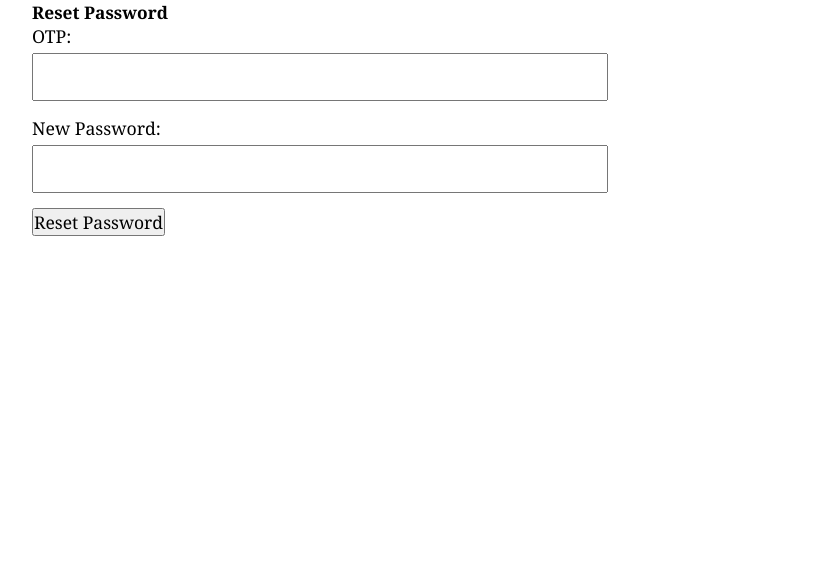
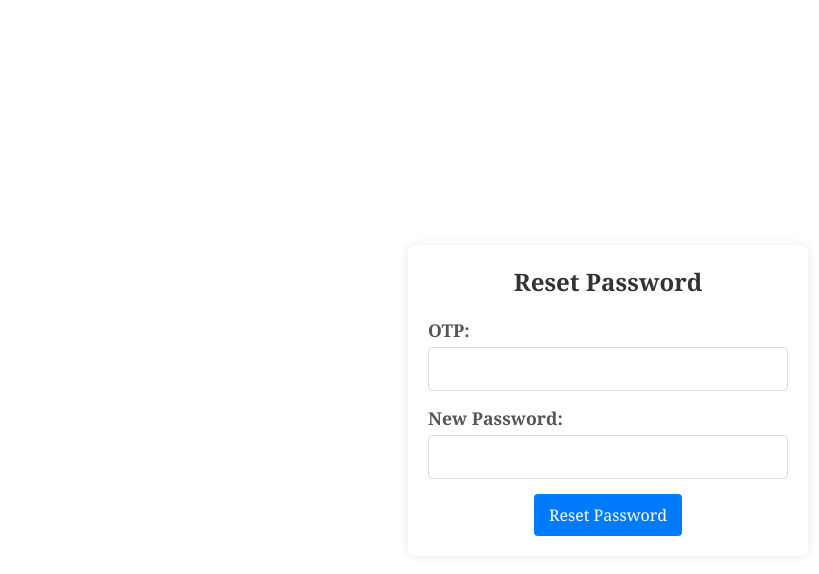
Before and after one commit to sharptechpriyachowdhary/SharptechUI, a React (Create React App) app in the folder SharpTech/: page /ResetPassword/1 in a window 1280 px wide. Shown: the top 574 px of the page, without its empty margins (32-851 px from the left). Built offline with nearby package versions, Linux system fonts and the light colour scheme.

Commit message:
CSS done for forget and rest password

```diff
--- a/SharpTech/src/implements/ForgetPassowrd/ForgetPassword.css
+++ b/SharpTech/src/implements/ForgetPassowrd/ForgetPassword.css
@@ -0,0 +1,69 @@
+
+.forgot-password-container {
+    display: flex;
+    justify-content: center;
+    align-items: center;
+    height: 100vh;
+  }
+  .forgot-password-box {
+    background-color: #ffffff;
+    padding: 20px;
+    border-radius: 8px;
+    box-shadow: 0 0 10px rgba(0, 0, 0, 0.1);
+    max-width: 400px;
+    width: 100%;
+    text-align: center;
+  }
+  .forgot-password-heading {
+    margin-bottom: 20px;
+    font-size: 24px;
+    color: #1a0f0f;
+  }
+
+  .forget-password-input-group label {
+    display: block;
+    margin-bottom: 5px;
+    font-weight: bold;
+    color: #0e0d0d;
+    text-align: left;
+  }
+
+  /* Styling the form input field */
+  .forget-password-input-group input {
+    width: 100%;
+    padding: 10px;
+    border: 1px solid #ddd;
+    border-radius: 4px;
+    font-size: 16px;
+  }
+
+  /* Styling the submit button */
+  .forgot-password-box button[type="submit"] {
+    background-color: #007bff;
+    color: white;
+    padding: 10px 15px;
+    border: none;
+    border-radius: 4px;
+    cursor: pointer;
+    font-size: 16px;
+    transition: background-color 0.3s ease;
+  }
+
+  /* Hover effect for submit button */
+  .forgot-password-box button[type="submit"]:hover {
+    background-color: #0056b3;
+  }
+
+  /* Styling the success message */
+  .forget-success-message {
+    color: #28a745;
+    margin-top: 15px;
+    font-size: 14px;
+  }
+
+  /* Styling the error message */
+  .forget-error-message {
+    color: #dc3545;
+    margin-top: 15px;
+    font-size: 14px;
+  }
--- a/SharpTech/src/implements/ForgetPassowrd/ForgetPassword.js
+++ b/SharpTech/src/implements/ForgetPassowrd/ForgetPassword.js
@@ -27,9 +27,11 @@ const ForgetPassword = () => {
   return (
     <div className="forgot-password-container">
       <div className="forgot-password-box">
-        <h1>Forgot Password</h1>
+        <h1 className='forgot-password-heading'>Forgot Password</h1>
+        <p>Enter your email address, and we will send an OTP which you can use to reset your password. </p>
+        <br/>
         <form onSubmit={handleSubmit}>
-          <div className="input-group">
+          <div className="forget-password-input-group">
             <label>Email:</label>
             <input
               type="email"
@@ -38,10 +40,11 @@ const ForgetPassword = () => {
               required
             />
           </div>
-          <button type="submit">Submit</button>
+          <br/>
+          <button type="submit">Get OTP</button>
         </form>
-        {message && <p className="success-message">{message}</p>}
-        {error && <p className="error-message">{error}</p>}
+        {message && <p className="forget-success-message">{message}</p>}
+        {error && <p className="forget-error-message">{error}</p>}
       </div>
     </div>
   );
--- a/SharpTech/src/implements/ResetPassword/ResetPassword.css
+++ b/SharpTech/src/implements/ResetPassword/ResetPassword.css
@@ -0,0 +1,79 @@
+/* Styling the reset password container */
+.reset-password-container {
+    display: flex;
+    justify-content: center;
+    align-items: center;
+    height: 100vh;
+  }
+
+  /* Styling the reset password box */
+  .reset-password-box {
+    background-color: #ffffff;
+    padding: 20px;
+    border-radius: 8px;
+    box-shadow: 0 0 10px rgba(0, 0, 0, 0.1);
+    max-width: 400px;
+    width: 100%;
+    text-align: center;
+  }
+
+  /* Styling the reset password heading */
+  .reset-password-box h1 {
+    margin-bottom: 20px;
+    font-size: 24px;
+    color: #333;
+  }
+
+  /* Styling the form input group */
+  .reset-password-input-group {
+    margin-bottom: 15px;
+    text-align: left;
+  }
+
+  /* Styling the form label */
+  .reset-password-input-group label {
+    display: block;
+    margin-bottom: 5px;
+    font-weight: bold;
+    color: #555;
+  }
+
+  /* Styling the form input field */
+  .reset-password-input-group input {
+    width: 100%;
+    padding: 10px;
+    border: 1px solid #ddd;
+    border-radius: 4px;
+    font-size: 16px;
+  }
+
+  /* Styling the submit button */
+  .reset-password-box button[type="submit"] {
+    background-color: #007bff;
+    color: white;
+    padding: 10px 15px;
+    border: none;
+    border-radius: 4px;
+    cursor: pointer;
+    font-size: 16px;
+    transition: background-color 0.3s ease;
+  }
+
+  /* Hover effect for submit button */
+  .reset-password-box button[type="submit"]:hover {
+    background-color: #0056b3;
+  }
+
+  /* Styling the success message */
+  .reset-password-success-message {
+    color: #28a745;
+    margin-top: 15px;
+    font-size: 14px;
+  }
+
+  /* Styling the error message */
+  .reset-password-error-message {
+    color: #dc3545;
+    margin-top: 15px;
+    font-size: 14px;
+  }
--- a/SharpTech/src/implements/ResetPassword/ResetPassword.js
+++ b/SharpTech/src/implements/ResetPassword/ResetPassword.js
@@ -36,7 +36,7 @@ const ResetPassword = () => {
       <div className="reset-password-box">
         <h1>Reset Password</h1>
         <form onSubmit={handleSubmit}>
-          <div className="input-group">
+          <div className="reset-password-input-group">
             <label>OTP:</label>
             <input
               type="text"
@@ -45,7 +45,7 @@ const ResetPassword = () => {
               required
             />
           </div>
-          <div className="input-group">
+          <div className="reset-password-input-group">
             <label>New Password:</label>
             <input
               type="password"
@@ -56,8 +56,8 @@ const ResetPassword = () => {
           </div>
           <button type="submit">Reset Password</button>
         </form>
-        {message && <p className="success-message">{message}</p>}
-        {error && <p className="error-message">{error}</p>}
+        {message && <p className="reset-password-success-message">{message}</p>}
+        {error && <p className="reset-password-error-message">{error}</p>}
       </div>
     </div>
   );
```
